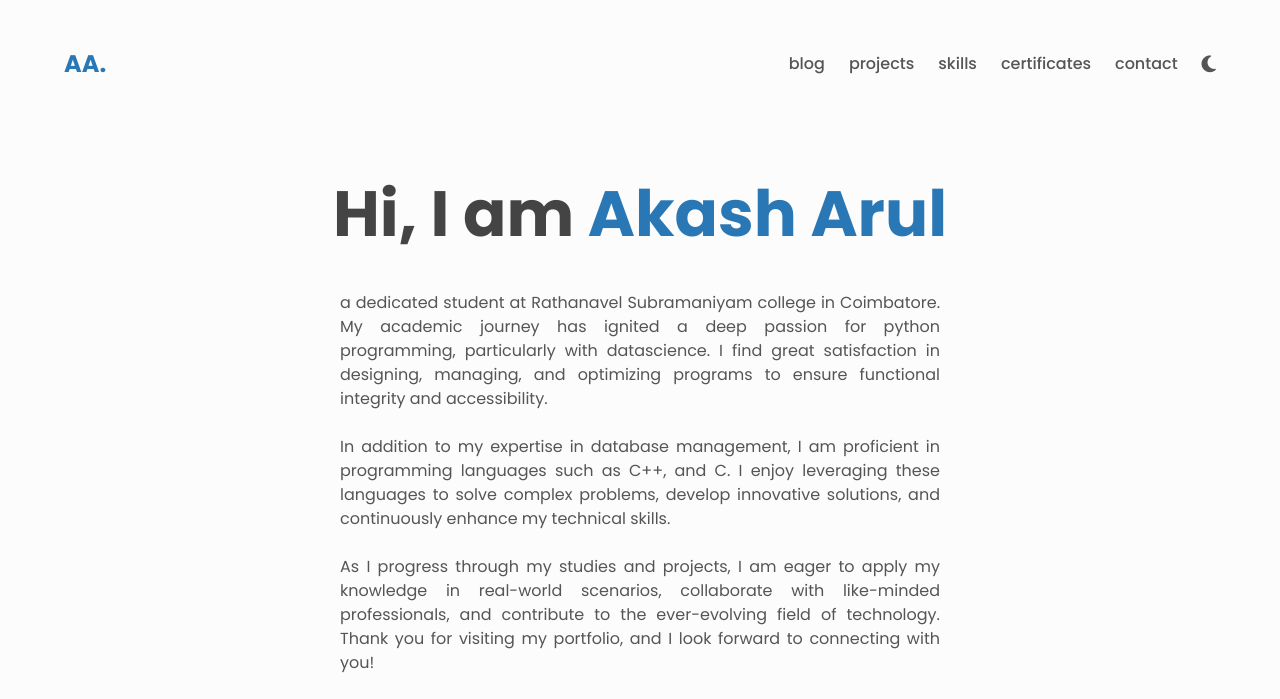
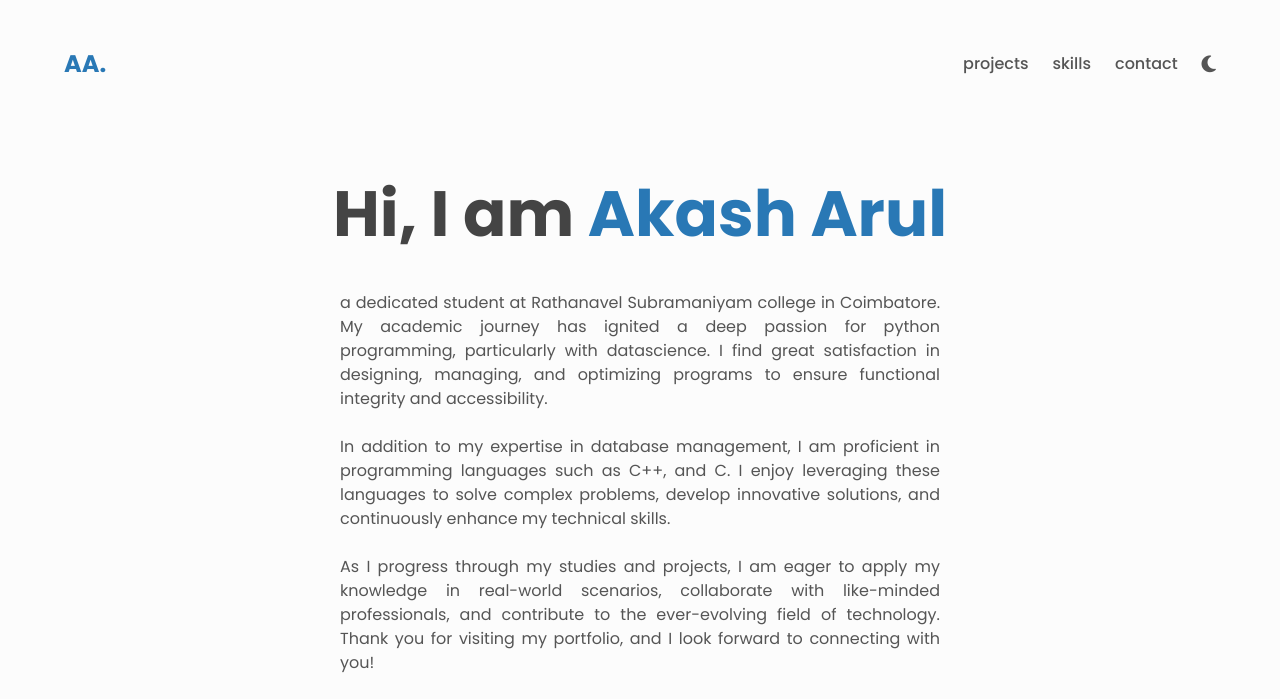
Before and after one commit to akasharul1/akasharul1.github.io, a plain HTML site: page index.html in a window 1280 px wide. Shown: the top 699 px of the page. Drawn offline with Linux system fonts and the light colour scheme.

Commit message:
Update index.html

```diff
--- a/index.html
+++ b/index.html
@@ -23,9 +23,9 @@
     <nav class="nav center">
       <ul class="nav__list center">
 
-        <li class="nav__list-item">
+<!--         <li class="nav__list-item">
           <a class="link link--nav" href="/blog/blog.html">Blog</a>
-        </li>
+        </li> -->
 
         <li class="nav__list-item">
           <a class="link link--nav" href="#projects">Projects</a>
@@ -35,9 +35,9 @@
           <a class="link link--nav" href="#skills">Skills</a>
         </li>
 
-        <li class="nav__list-item">
+<!--         <li class="nav__list-item">
           <a class="link link--nav" href="#certificates">Certificates</a>
-        </li>
+        </li> -->
 
         <li class="nav__list-item">
           <a class="link link--nav" href="#contact">Contact</a>
```
